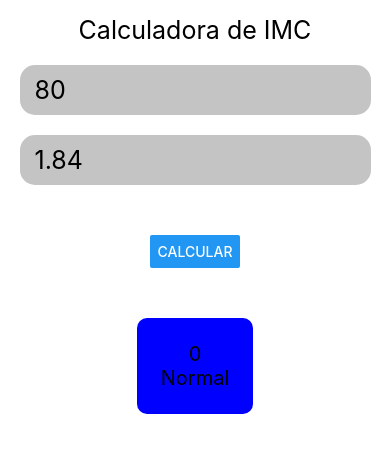
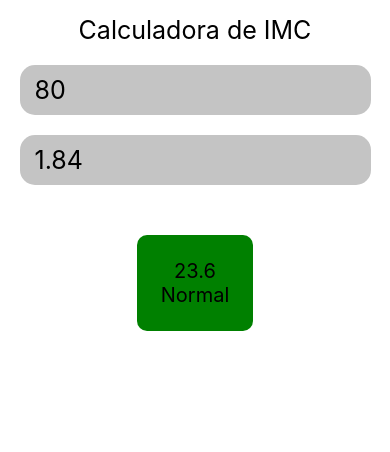
Before and after one commit to lailson/calculadora_imc_expo, a React Native app: screen / in a window 390 px wide. Shown: the top 452 px of the page. Built offline with nearby package versions, Linux system fonts and the light colour scheme.

Commit message:
removendo o botao de calcular e fazendo o calculo de imc de forma automatica

```diff
--- a/App.js
+++ b/App.js
@@ -1,4 +1,4 @@
-import React, { useState } from 'react';
+import React, { useState, useEffect } from 'react';
 import styled from 'styled-components/native';
 import {Text} from 'react-native';
 
@@ -23,11 +23,6 @@ const Input = styled.TextInput`
   border-radius: 15px;
 `
 
-const CalcularBotao = styled.Button``
-
-const CalcularView = styled.View`
-  margin-top: 50px;
-`
 
 const ResultadoView = styled.View`
   background-color: ${ props => props.cor } ;
@@ -69,14 +64,14 @@ export default function App() {
     }
    }
 
+   useEffect ( () => { calcularIMC() }, [altura, peso] );
+
   return (
     <Tela>
       <Titulo>Calculadora de IMC</Titulo>
       <Input placeholder="Peso" keyboardType="numeric" value={peso} onChangeText={ (p) => {alteraPeso(p)} } />
       <Input placeholder="Altura" keyboardType="numeric" value={altura} onChangeText={ (a) => {alteraAltura(a)} } />
-      <CalcularView>
-        <CalcularBotao title="Calcular" onPress={ calcularIMC } />
-      </CalcularView>
+
       <ResultadoView cor={cor}>
         <ResultadoTexto>{imc}</ResultadoTexto>
         <ResultadoTexto>{categoria}</ResultadoTexto>
```
